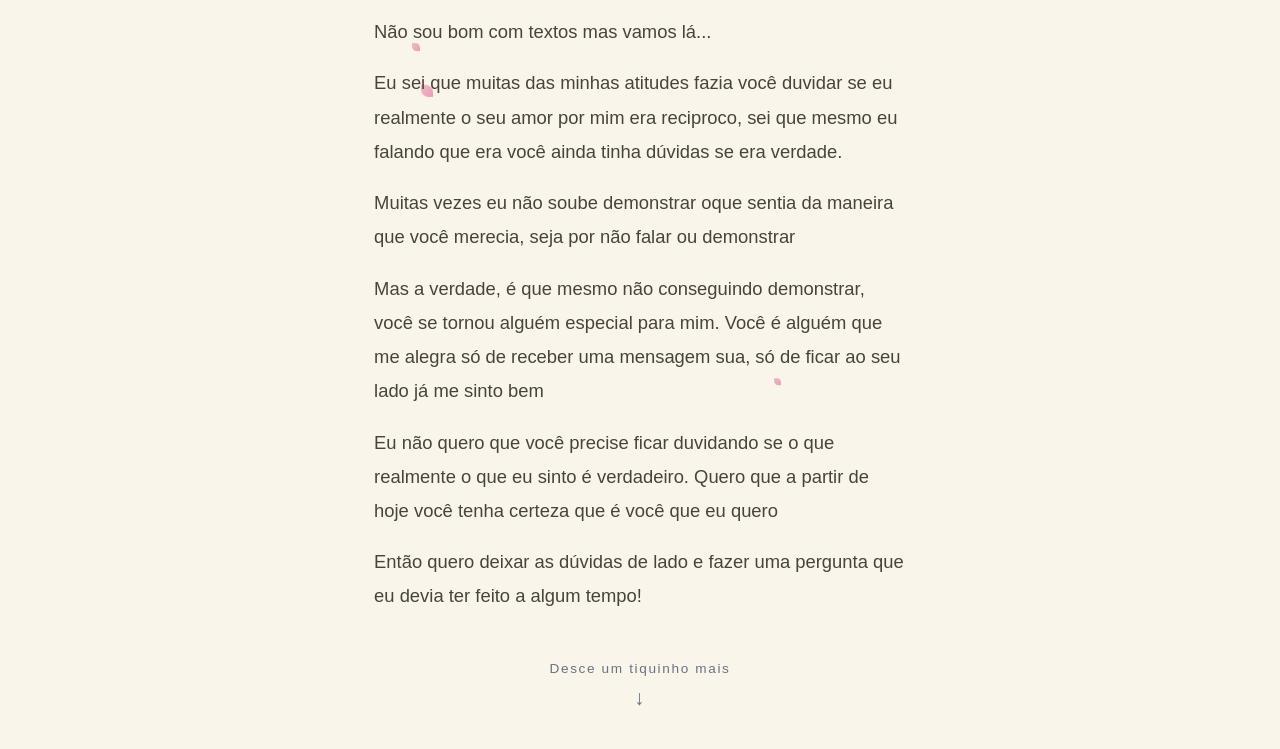
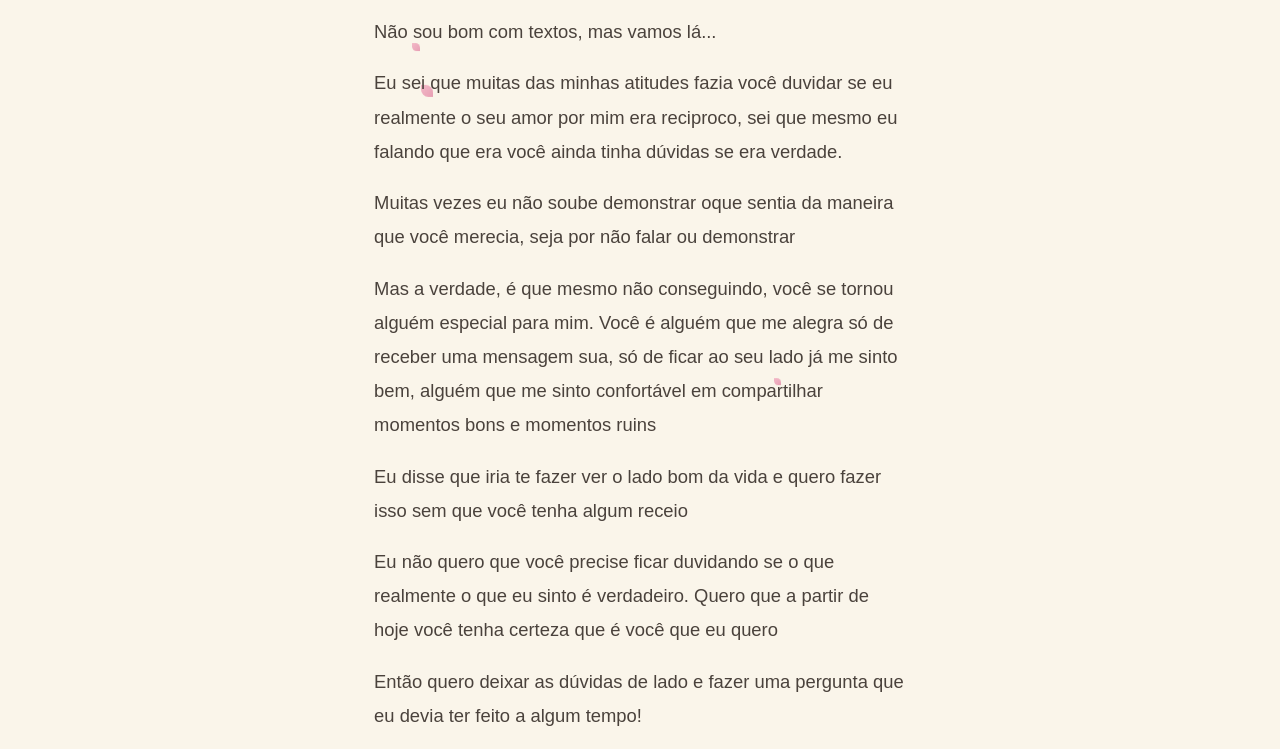
Before and after one commit to ImMhmd/Pedido, a plain HTML site: page index.html in a window 1280 px wide. Shown: the part 348-1097 px from the top of the page. Drawn offline with Linux system fonts and the light colour scheme; a web font is replaced by a local one.

Commit message:
Mudança

```diff
--- a/index.html
+++ b/index.html
@@ -23,13 +23,15 @@
 
       <p><b>7 meses.</b> E até agora nada da minha parmegiana.</p>
 
-      <p>Não sou bom com textos mas vamos lá...</p>
+      <p>Não sou bom com textos, mas vamos lá...</p>
 
       <p>Eu sei que muitas das minhas atitudes fazia você duvidar se eu realmente o seu amor por mim era reciproco, sei que mesmo eu falando que era você ainda tinha dúvidas se era verdade.</p>
 
       <p>Muitas vezes eu não soube demonstrar oque sentia da maneira que você merecia, seja por não falar ou demonstrar</p>
 
-      <p>Mas a verdade, é que mesmo não conseguindo demonstrar, você se tornou alguém especial para mim. Você é alguém que me alegra só de receber uma mensagem sua, só de ficar ao seu lado já me sinto bem</p>
+      <p>Mas a verdade, é que mesmo não conseguindo, você se tornou alguém especial para mim. Você é alguém que me alegra só de receber uma mensagem sua, só de ficar ao seu lado já me sinto bem, alguém que me sinto confortável em compartilhar momentos bons e momentos ruins </p>
+
+      <p>Eu disse que iria te fazer ver o lado bom da vida e quero fazer isso sem que você tenha algum receio </p>
 
       <p>Eu não quero que você precise ficar duvidando se o que realmente o que eu sinto é verdadeiro. Quero que a partir de hoje você tenha certeza que é você que eu quero</p>
 
```
